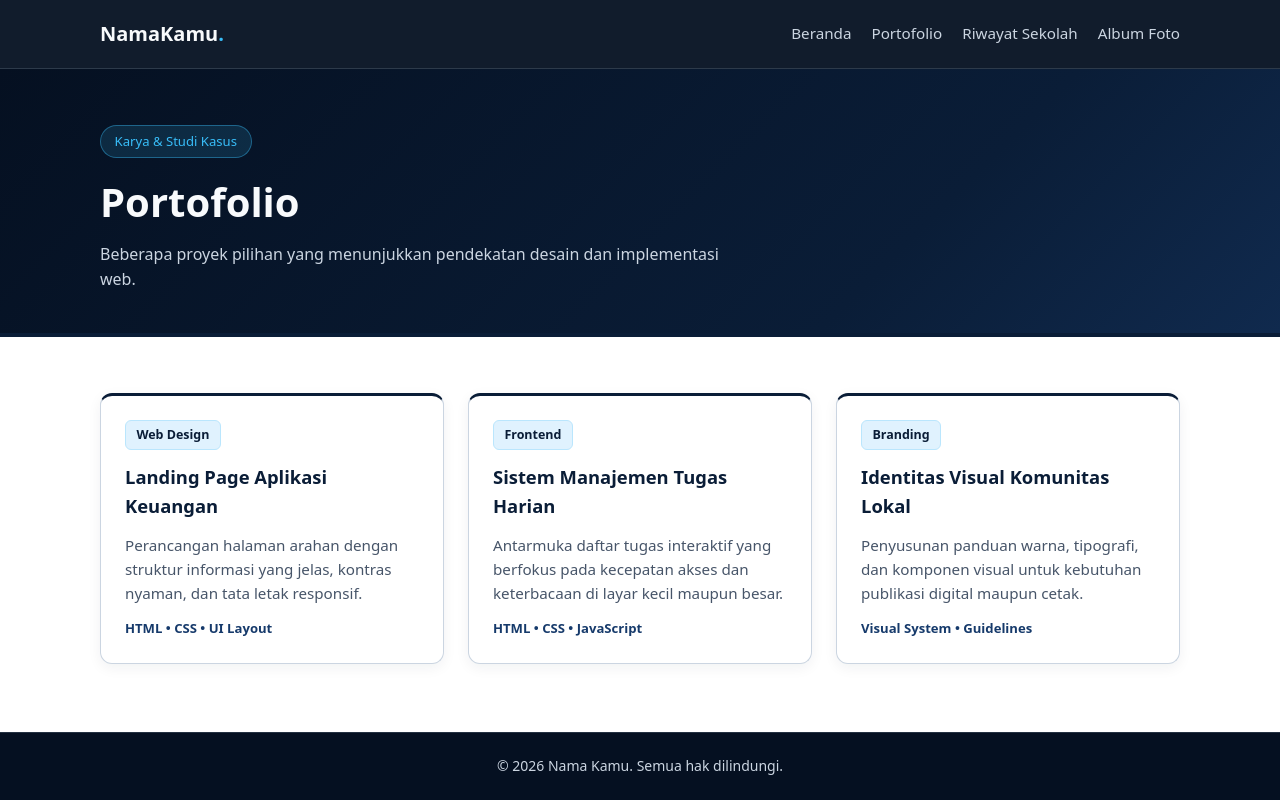
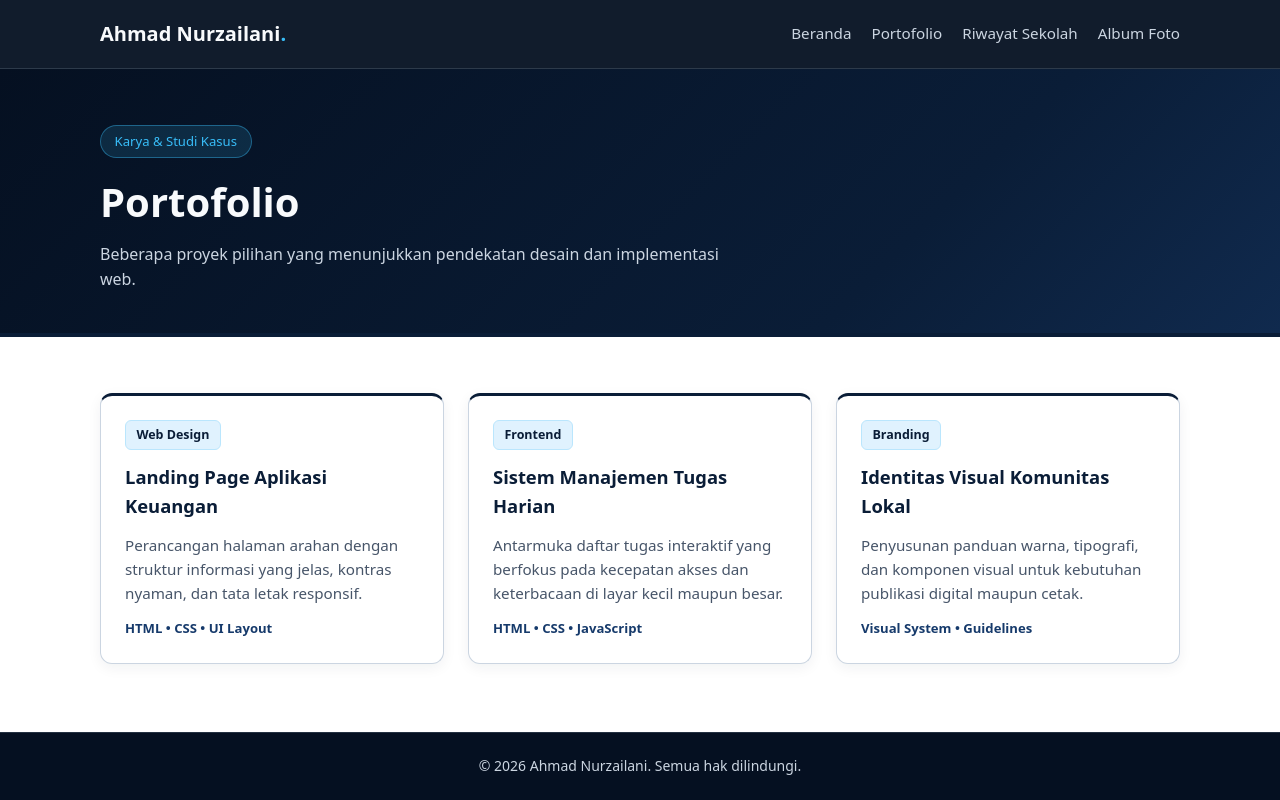
Before and after one commit to seelowlasa/seelowlasa.github.io, a plain HTML site: page profile-portofolio.html in a window 1280 px wide. Drawn offline with Linux system fonts and the light colour scheme.

Commit message:
Update portfolio details to Ahmad Nurzailani

```diff
--- a/profile-portofolio.html
+++ b/profile-portofolio.html
@@ -3,13 +3,13 @@
 <head>
   <meta charset="UTF-8" />
   <meta name="viewport" content="width=device-width, initial-scale=1.0" />
-  <title>Portofolio | Nama Kamu</title>
+  <title>Portofolio | Ahmad Nurzailani</title>
   <link rel="stylesheet" href="style.css" />
 </head>
 <body>
   <header class="navbar">
     <div class="container nav-content">
-      <a href="index.html" class="logo">NamaKamu<span>.</span></a>
+      <a href="index.html" class="logo">Ahmad Nurzailani<span>.</span></a>
       <nav class="nav-links">
         <a href="profile-beranda.html">Beranda</a>
         <a href="profile-portofolio.html">Portofolio</a>
@@ -56,7 +56,7 @@
 
   <footer class="footer">
     <div class="container">
-      <p>&copy; 2026 Nama Kamu. Semua hak dilindungi.</p>
+      <p>&copy; 2026 Ahmad Nurzailani. Semua hak dilindungi.</p>
     </div>
   </footer>
 </body>
```
